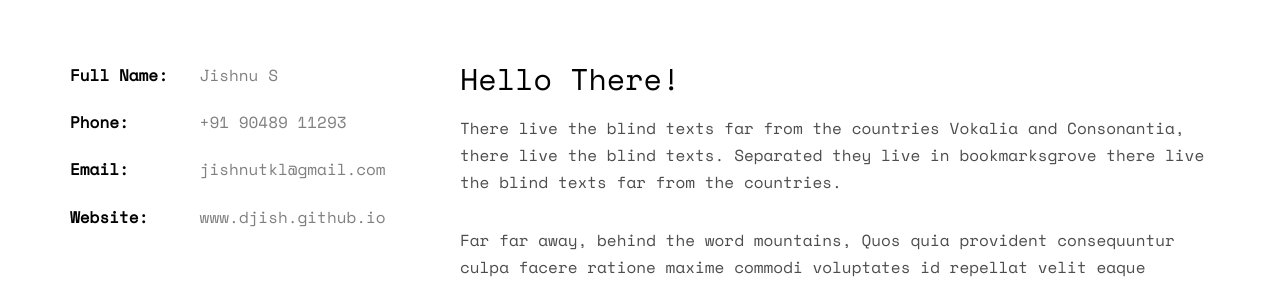
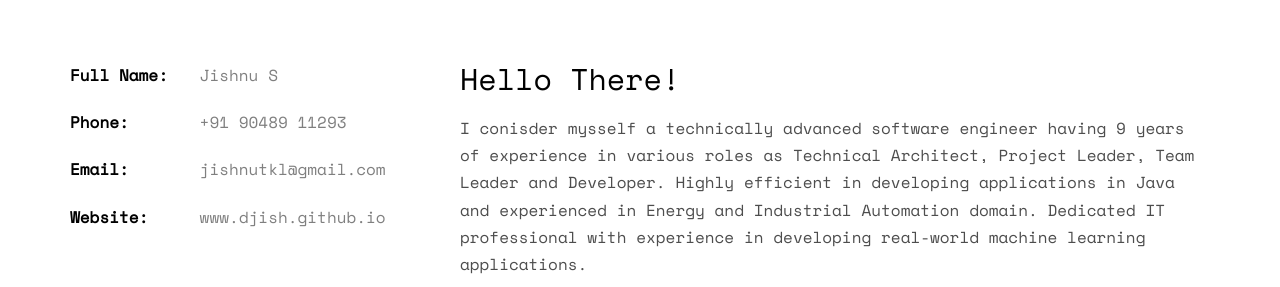
Before and after one commit to djish/djish.github.io, a plain HTML site: page index.html in a window 1280 px wide. Shown: the part 1010-1297 px from the top of the page. Drawn offline with nearby package versions, Linux system fonts and the light colour scheme; files whose address does not match are found by name.

```diff
--- a/index.html
+++ b/index.html
@@ -103,8 +103,8 @@
 				</div>
 				<div class="col-md-8">
 					<h2>Hello There!</h2>
-					<p>There live the blind texts far from the countries Vokalia and Consonantia, there live the blind texts. Separated they live in bookmarksgrove there live the blind texts far from the countries.</p>
-					<p>Far far away, behind the word mountains, Quos quia provident consequuntur culpa facere ratione maxime commodi voluptates id repellat velit eaque aspernatur expedita. Possimus itaque adipisci there live the blind texts from the countries Vokalia and Consonantia, there live the blind texts. Quos quia provident consequuntur culpa facere ratione maxime commodi voluptates id repellat velit eaque aspernatur expedita. Possimus itaque adipisci.</p>
+					<!--<p>There live the blind texts far from the countries Vokalia and Consonantia, there live the blind texts. Separated they live in bookmarksgrove there live the blind texts far from the countries.</p> -->
+					<p>I conisder mysself a technically advanced software engineer having 9 years of experience in various roles as Technical Architect, Project Leader, Team Leader and Developer. Highly efficient in developing applications in Java and experienced in Energy and Industrial Automation domain. Dedicated IT professional with experience in developing real-world machine learning applications. </p>
 					<p>
 						<ul class="fh5co-social-icons">
 							<li><a href="https://www.linkedin.com/in/jishnu-s-863a7b67/"><i class="icon-twitter2"></i></a></li>
```
